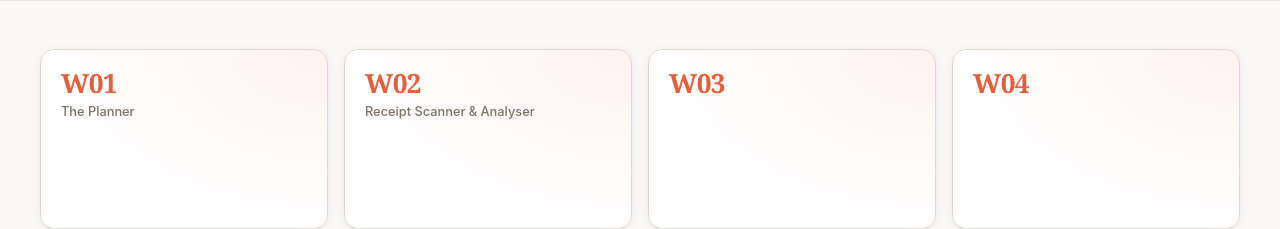
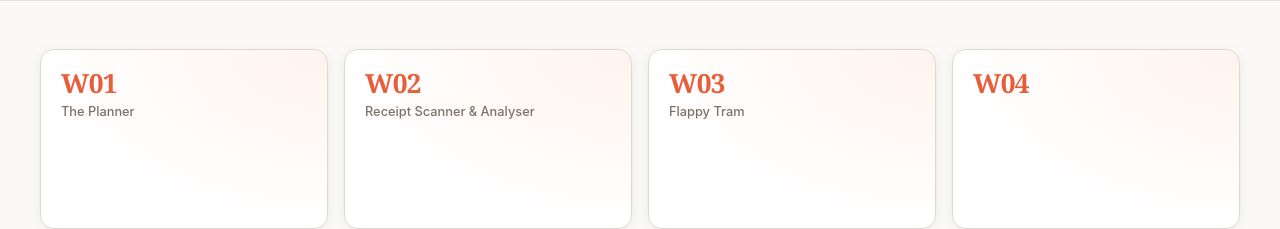
Before and after one commit to hayimpapa/week00-main-page, a React (Vite) app: page / in a window 1280 px wide. Shown: the part 604-833 px from the top of the page. Built offline with nearby package versions, Linux system fonts and the light colour scheme.

Commit message:
Add Week 03 Flappy Tram card with direct Vercel link
Links directly to https://week03-flappy-tram.vercel.app/ instead of
using the 52-app.com/week03 subfolder route.

https://claude.ai/code/session_01VgXznSU7MmG1xBvfmS9Wyo

```diff
--- a/src/App.tsx
+++ b/src/App.tsx
@@ -45,15 +45,24 @@ const weeks: Week[] = [
     live: true,
     liveDate: '2026-03-15',
   },
-  // Weeks 3–52: fill in title/description/url/githubUrl each week
-  ...Array.from({ length: 50 }, (_, i) => ({
-    week: i + 3,
+  {
+    week: 3,
+    title: 'Flappy Tram',
+    description: 'A flappy bird style game with Melbourne trams',
+    url: 'https://week03-flappy-tram.vercel.app/',
+    githubUrl: 'https://github.com/hayimpapa/week03-flappy-tram',
+    live: true,
+    liveDate: '2026-03-22',
+  },
+  // Weeks 4–52: fill in title/description/url/githubUrl each week
+  ...Array.from({ length: 49 }, (_, i) => ({
+    week: i + 4,
     title: '',
     description: '',
     url: '',
     githubUrl: '',
     live: false,
-    liveDate: getWeekLiveDate(i + 3),
+    liveDate: getWeekLiveDate(i + 4),
   })),
 ]
 
```
